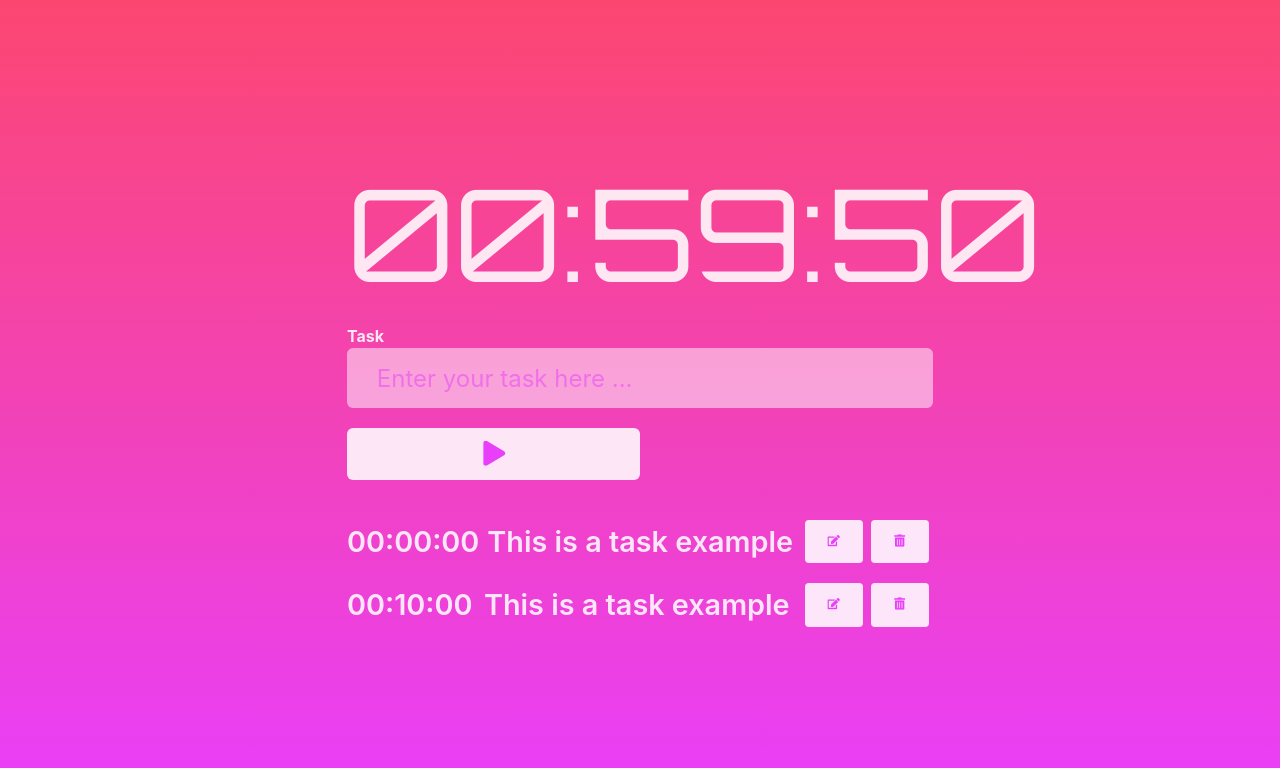
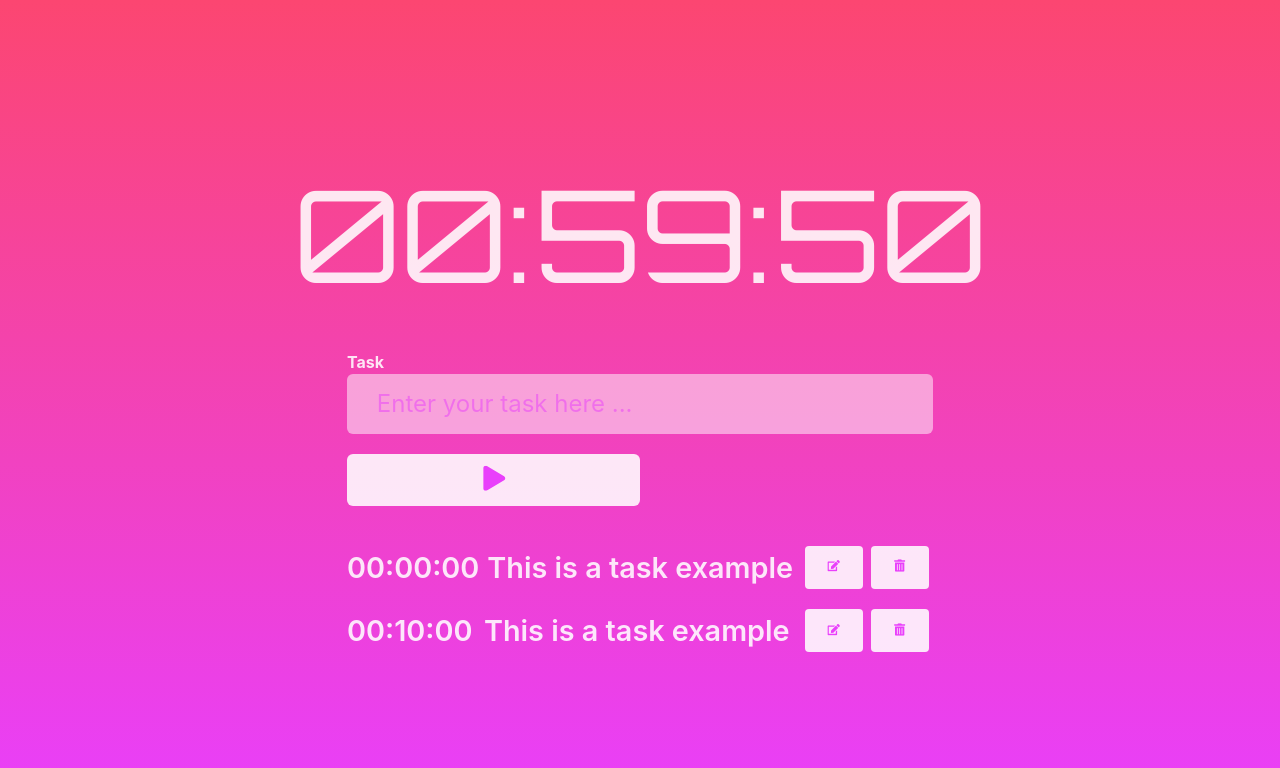
Before and after one commit to igords-goncalves/todowatch, a React (Vite) app: page / in a window 1280 px wide. Shown: the top 768 px of the page. Built offline with nearby package versions, Linux system fonts and the light colour scheme.

Commit message:
style: apply styles in timer component

```diff
--- a/src/components/Timer/Timer.module.sass
+++ b/src/components/Timer/Timer.module.sass
@@ -1,6 +1,14 @@
 
-.c-timer__hours, .c-timer__minutes, .c-timer__seconds
-  font-size: 8em
-  padding: 2px 0
-  line-height: 1.1
-  font-family: 'Orbitron', sans-serif
+.c-timer
+  display: flex
+  justify-content: center
+  align-items: center
+
+  .c-timer__hours, .c-timer__minutes, .c-timer__seconds
+    font-size: 8em
+    font-family: 'Orbitron', sans-serif
+
+.c-card__btn
+  display: flex
+  justify-content: space-between
+  gap: 10px
```
